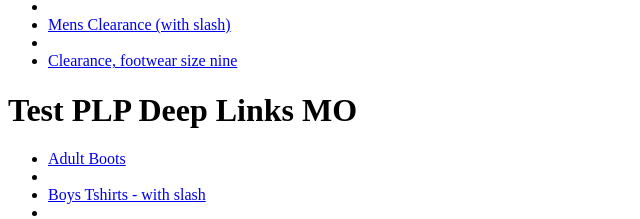
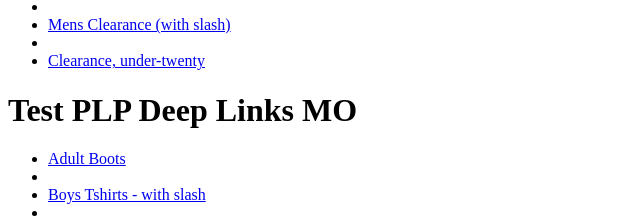
Before and after one commit to nenonesa/flutter-deeplink-tester, a plain HTML site: page index.html in a window 1280 px wide. Shown: the part 977-1196 px from the top of the page, 0-640 px from the left. Drawn offline with Linux system fonts and the light colour scheme.

Commit message:
Update index.html

```diff
--- a/index.html
+++ b/index.html
@@ -57,7 +57,7 @@
     <li></li>
     <li><a href="https://samdodskc.github.io/01/mens/clearance/">Mens Clearance (with slash)</a></li>
     <li></li>
-    <li><a href="https://samdodskc.github.io/01/clearance/footwear-size-nine">Clearance, footwear size nine</a></li>
+    <li><a href="https://samdodskc.github.io/01/clearance/under-twenty">Clearance, under-twenty</a></li>
   </ul>
 
   <h1>Test PLP Deep Links MO</h1>
```
